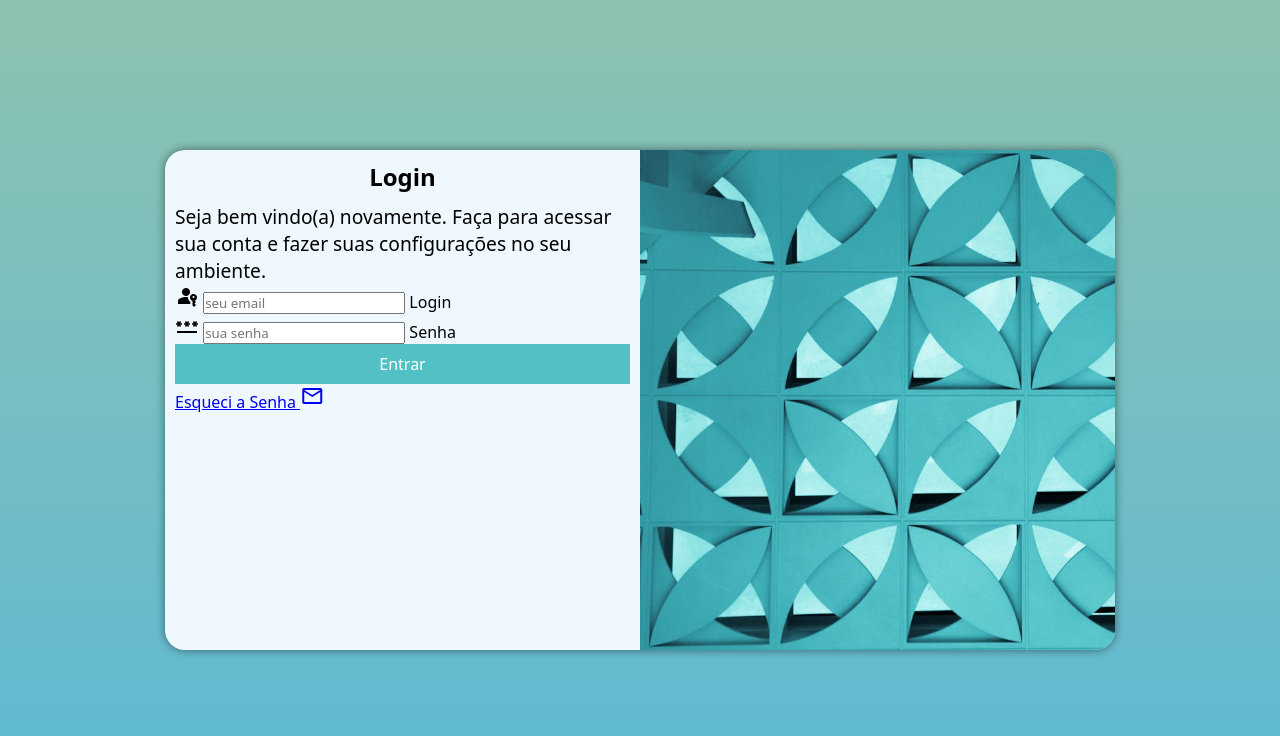
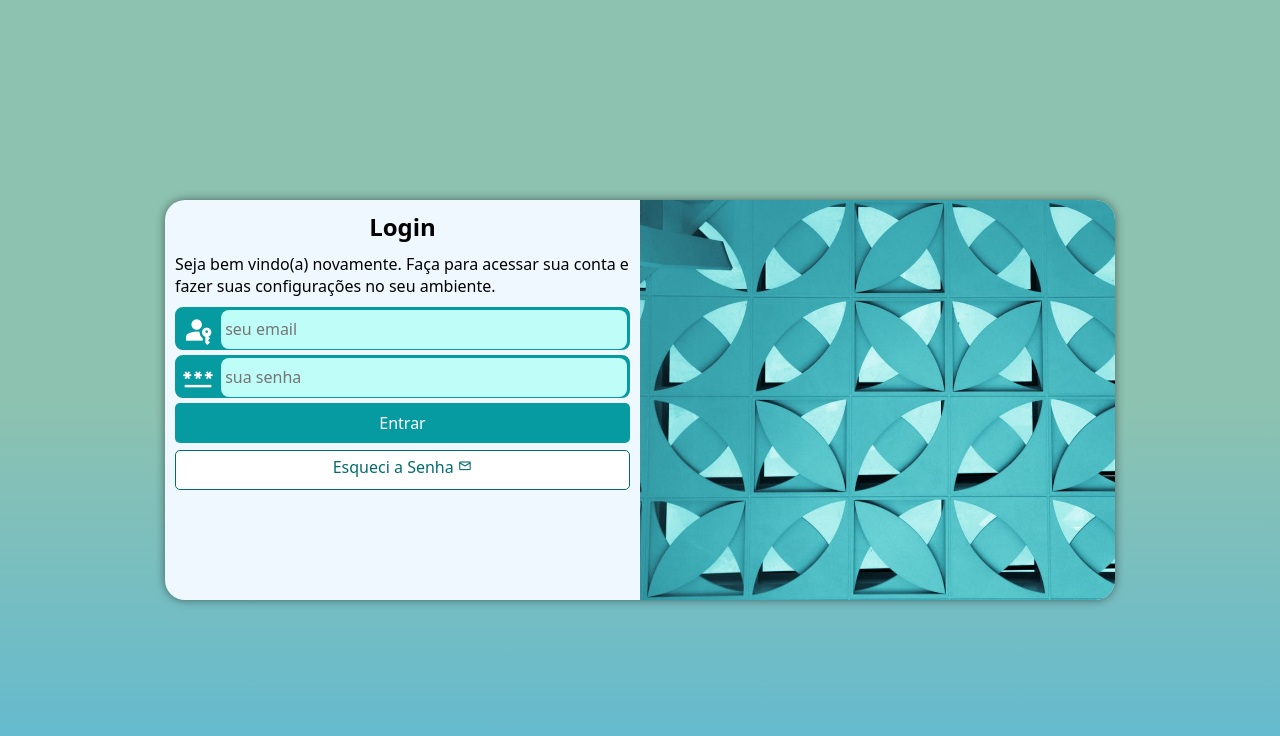
Before and after one commit to imelisson/projeto-login, a plain HTML site: page index.html in a window 1280 px wide. Drawn offline with nearby package versions, Linux system fonts and the light colour scheme.

Commit message:
Finalizacao projeto-login

```diff
--- a/estilos/mediaquery.css
+++ b/estilos/mediaquery.css
@@ -12,9 +12,9 @@
 
 @media screen and (min-width: 768px) and (max-width:992px) {
 
-    body { background-image: linear-gradient(to top,#5eb9d4,#8DC2B0);}
+    body { background-image: linear-gradient(to top,#5eb9d4,#8DC2B0,#8DC2B0);}
 
-    section#login { width: 80vw;}
+    section#login { width: 80vw; height: 350px;}
 
     section#login > div#img { float: left; width: 30%; height: 100%;}
 
@@ -22,20 +22,26 @@
 
     section#login > div#formu >p {font-size: 1em;}
 
+
+
+
+
 }
 
 
 @media screen and (min-width: 992px) {
 
-    body { background-image: linear-gradient(to top,#5eb9d4,#8DC2B0);}
+    body { background-image: linear-gradient(to top,#5eb9d4,#8DC2B0,#8DC2B0);}
 
-    section#login { width: 950px;}
+    section#login { width: 950px; height: 400px;}
 
     section#login > div#img { float: right; width: 50%; height: 100%;}
 
     section#login >div#formu {float: left; width: 50%;}
 
-    section#login > div#formu >p {font-size: 1.2em;}
+    section#login > div#formu >p {font-size: 1em; margin: 10px 0px;}
+
+
 
 
 
--- a/estilos/style.css
+++ b/estilos/style.css
@@ -12,15 +12,15 @@ COR SECUND 3: #251605
 * { font-family: system-ui, 'Segoe UI', 'Open Sans', 'Helvetica Neue', sans-serif; margin: 0px; padding: 0px; box-sizing: border-box;}
 
 
-html, body { background-color: blueviolet;
+html, body { background-color: #5eb9d4;
 height: 100vh; width: 100vw;}  /* A GRANDE DIFERENÇA É O CODE - OVERFLOW-HIDDEN */
 
 main { width: 100vw; height: 100vh; position: relative;}
 
-section#login { background:aliceblue; background-size:cover ; width: 260px; height: 500px; border-radius: 20px; position: absolute; background-repeat: no-repeat;
-top: 50%; left: 50%; transform: translate(-50%,-50%); overflow: hidden; box-shadow: 0px 0px 10px rgba(0, 0, 0, 0.479); transition: widht .3s; height: .3s; transition-timing-function: ease;}
+section#login { background:aliceblue; background-size:cover ; width: 260px; height: 520px; border-radius: 20px; position: absolute; background-repeat: no-repeat;
+top: 50%; left: 50%; overflow: hidden; box-shadow: 0px 0px 10px rgba(0, 0, 0, 0.479); transition: widht .3s; height: .3s; transition-timing-function: ease;transform: translate(-50%,-50%)}
 
-section#login > div#img { background: url(../imagens/pexels-scottwebb-136205.jpg); height: 250px; background-size: cover;background-position: left, top; background-repeat: no-repeat; display: block;}
+section#login > div#img { background: url(../imagens/pexels-scottwebb-136205.jpg); height: 220px; background-size: cover;background-position: left, top; background-repeat: no-repeat; display: block;}
 
 section#login > div#formu { padding: 10px; display: block; }
 
@@ -28,5 +28,21 @@ section#login > div#formu >h1 {margin-bottom: 10px; text-align: center;}
 
 section#login > div#formu >p {font-size: .8em;}
 
-form > input[type=submit] { display: block; font-size: 1em; width: 100%; height: 40px; background-color:#52C1C6;border: none;
-color: white;}
+form > div.campo { background-color: #069aa1; display: block; width: 100%; height: 43px; border-radius: 8px; margin: 5px 0px; border: solid 2px #069aa1 ;}
+
+div.campo > label {display: none;}
+
+div.campo > span { color: white;font-size: 2em;width:40px;padding: 5px;}
+
+div.campo > input { background-color: #befdf8; font-size: 1em; height: 100%; border: none; border-radius: 8px; padding: 4px; width: calc(100% - 45px); transform: translateY(-11px);}
+
+div.campo > input:focus-within { background-color: white;}
+
+form > input[type=submit] { display: block; font-size: 1em; width: 100%; height: 40px; background-color:#069aa1;border: none;
+color: white; border-radius: 5px;}
+
+form > a.botao { display: block; text-align: center; font-size: 1em; width: 100%; background-color: #ffffff; height: 40px; text-decoration: none; color: #036b70;border: solid 1px #036b70 ; border-radius: 5px; padding-top: 5px; margin-top: 7px;}
+
+form > a.botao > span { font-size: 0.9em;}
+
+form > a.botao:hover { background-color: #069aa1; color: white;}
```
